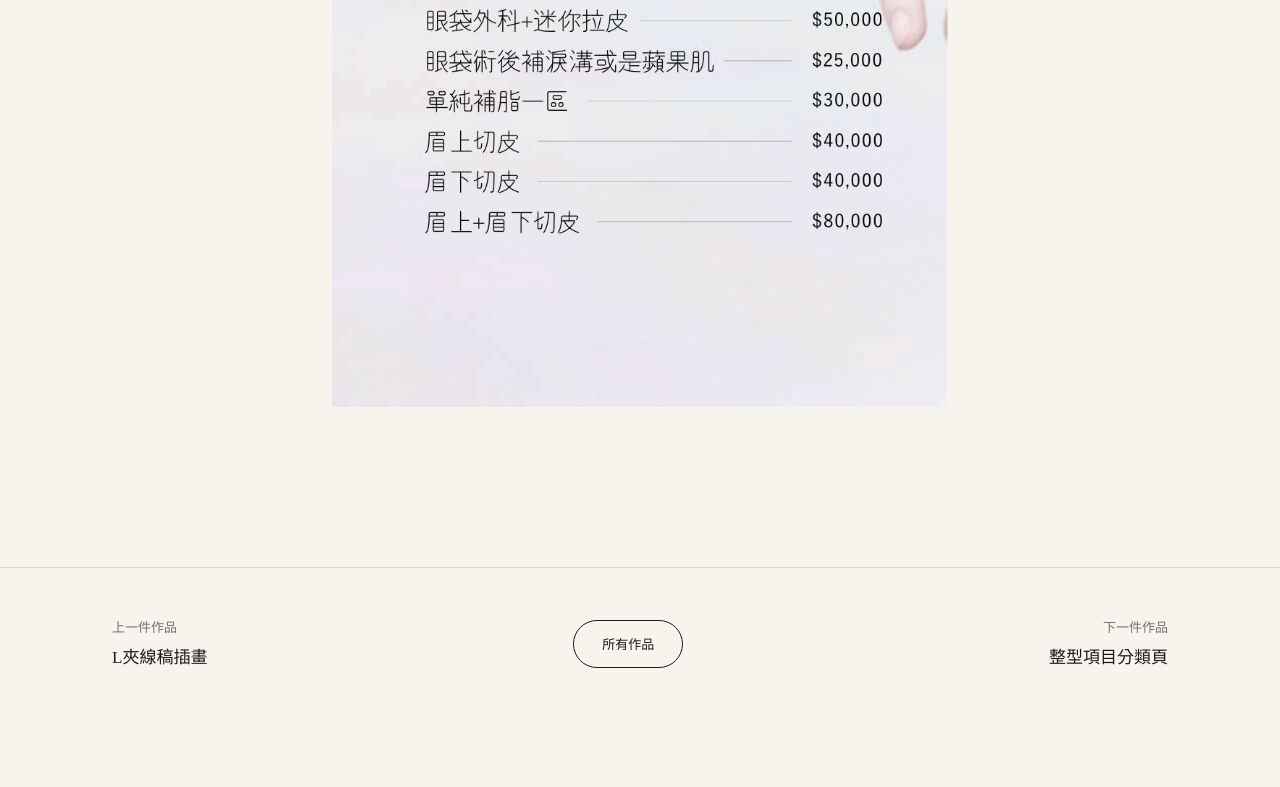
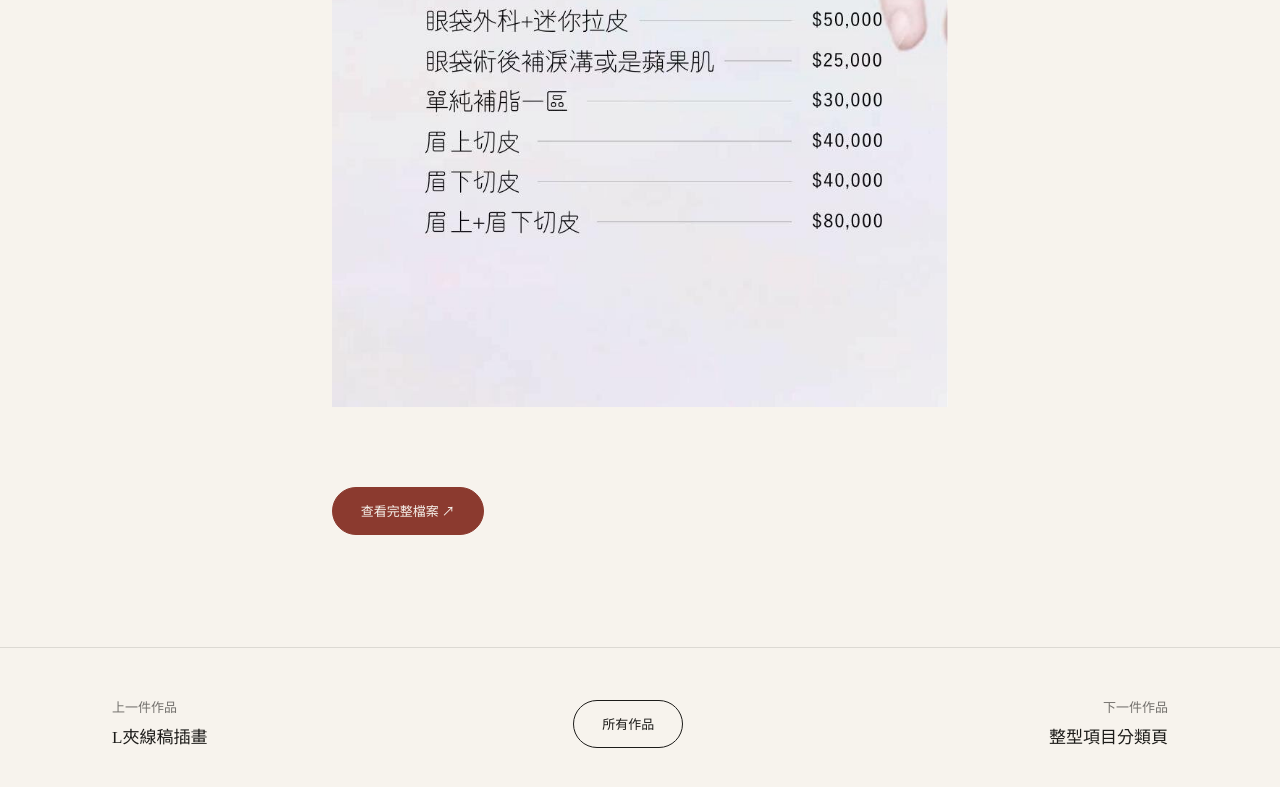
Before and after one commit to changyh-creat/changyh-portfolio, a plain HTML site: page works/aurora-medspa-menu1.html in a window 1280 px wide. Shown: the part 2989-3776 px from the top of the page. Before the commit the page ends 3710 px from the top, so only its background shows below. Drawn offline with Linux system fonts and the light colour scheme.

Commit message:
Add files via upload

```diff
--- a/works/aurora-medspa-menu1.html
+++ b/works/aurora-medspa-menu1.html
@@ -745,6 +745,20 @@
     font-family:'Noto Serif TC', serif;
   }
   .case-nav-link.next{ text-align:right; }
+  .btn-drive-file{
+    display:inline-flex;
+    align-items:center;
+    gap:8px;
+    padding:12px 28px;
+    border-radius:100px;
+    font-size:13px;
+    background:var(--clay);
+    color:var(--paper);
+    border:1px solid var(--clay);
+    transition:all .2s;
+    margin-top:32px;
+  }
+  .btn-drive-file:hover{ opacity:0.85; }
   .btn-all-works{
     padding:12px 28px;
     border-radius:100px;
@@ -805,6 +819,8 @@
       <div class="case-gallery single">
         <img src="../assets/works/medspa-menu2-eye-list.jpg" alt="醫美產品手冊整型項目清單">
       </div>
+      <a href="https://drive.google.com/file/d/1uoH5bDlnQhPI6QzsRzJh7OZmEbl1h_gk/view?usp=sharing" target="_blank" rel="noopener" class="btn-drive-file">查看完整檔案 &#8599;</a>
+
     </div>
   </div>
 </section>
```
Also changed, not shown: works/hakka-tea.html (+16 -0 lines), works/liangho-jewelry.html (+16 -0 lines), works/liteputer-catalog.html (+16 -0 lines), works/teacher-summit.html (+16 -0 lines).
